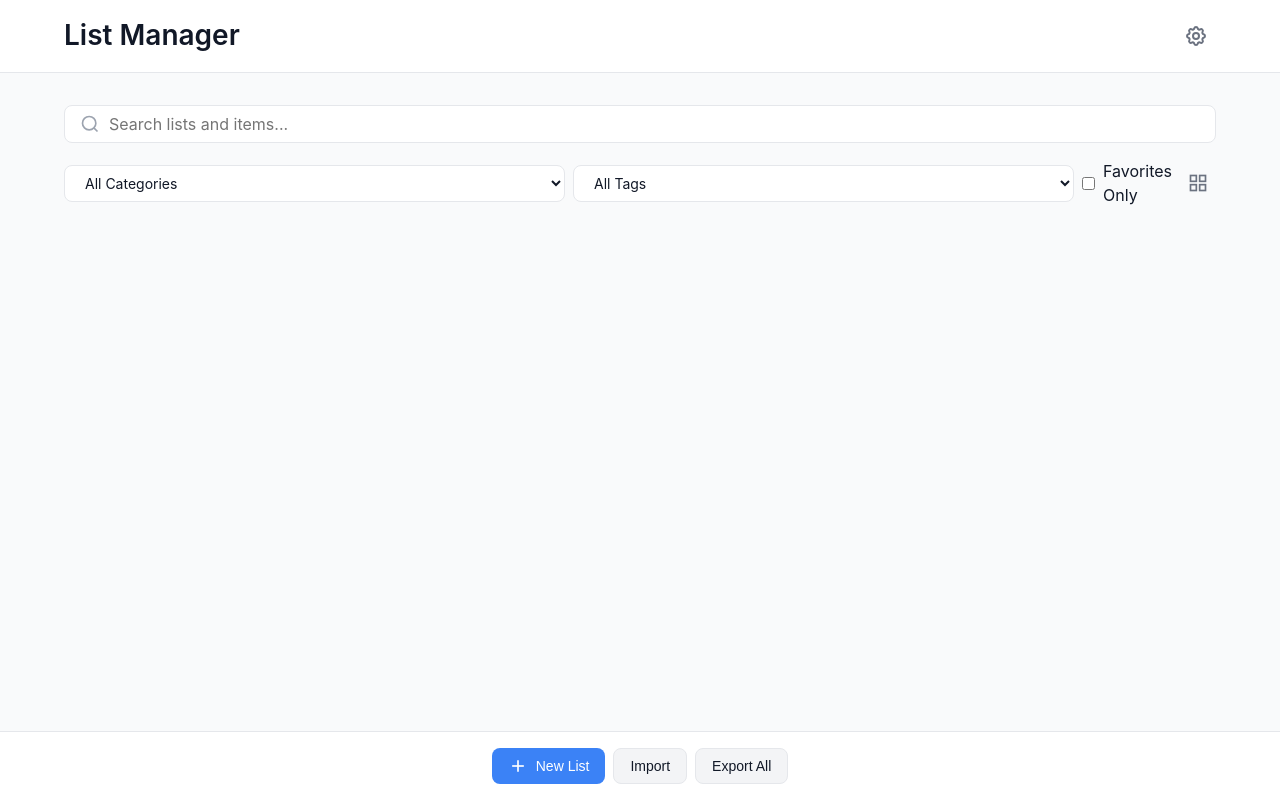
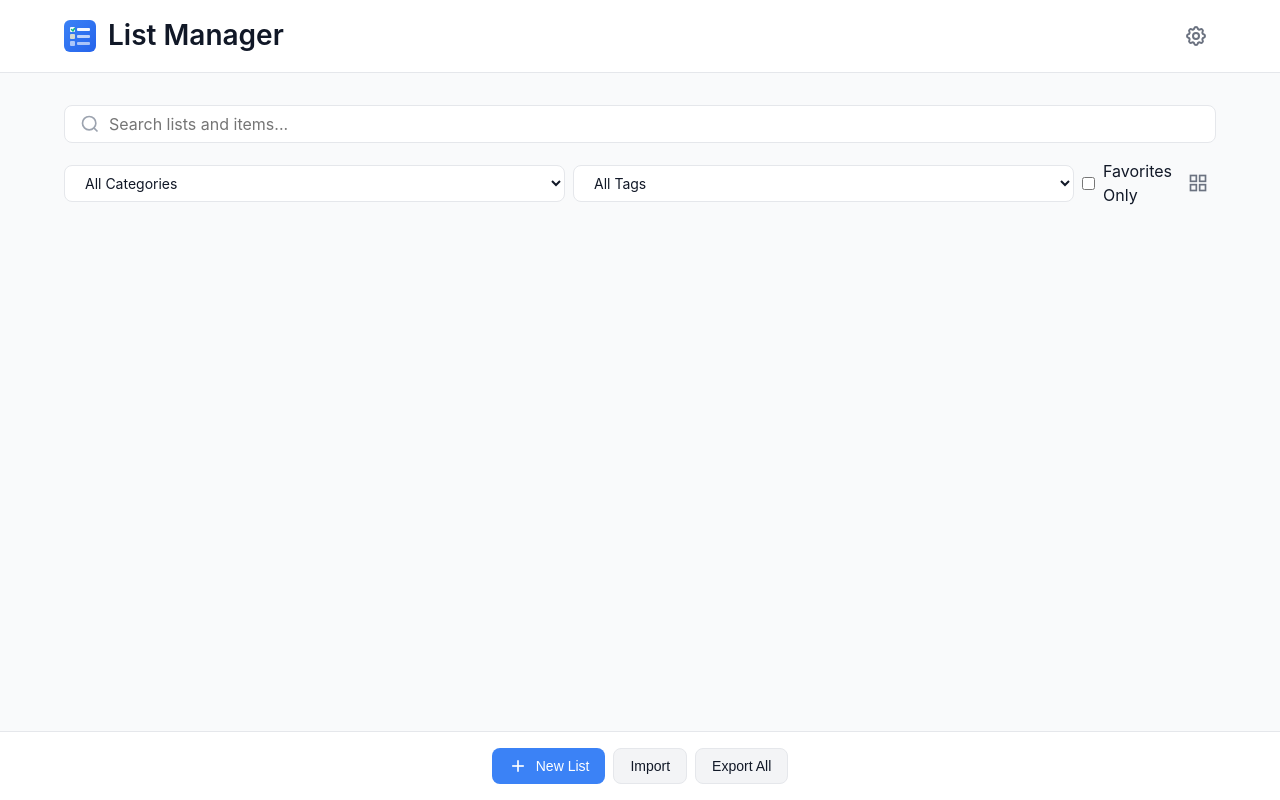
Before and after one commit to davettt/list-manager, a website: page index.html in a window 1280 px wide. Drawn offline with Linux system fonts and the light colour scheme; no server answers.

Commit message:
ui improvements

```diff
--- a/index.html
+++ b/index.html
@@ -9,6 +9,9 @@
         />
         <title>List Manager</title>
 
+        <!-- Favicon -->
+        <link rel="icon" type="image/svg+xml" href="favicon.svg" />
+
         <!-- Styles -->
         <link rel="stylesheet" href="styles/themes.css" />
         <link rel="stylesheet" href="styles/main.css" />
@@ -18,7 +21,10 @@
         <!-- Main Header -->
         <header class="app-header">
             <div class="container">
-                <h1 class="app-title">List Manager</h1>
+                <div class="app-title">
+                    <img src="logo.svg" alt="List Manager Logo" class="app-logo" />
+                    <h1>List Manager</h1>
+                </div>
                 <button id="settings-btn" class="icon-btn" aria-label="Settings">
                     <svg
                         width="24"
--- a/styles/main.css
+++ b/styles/main.css
@@ -101,6 +101,18 @@ a:hover {
 }
 
 .app-title {
+    display: flex;
+    align-items: center;
+    gap: 0.75rem;
+}
+
+.app-logo {
+    width: 32px;
+    height: 32px;
+    flex-shrink: 0;
+}
+
+.app-title h1 {
     font-size: 1.5rem;
     margin: 0;
     color: var(--color-text-primary);
@@ -268,7 +280,7 @@ a:hover {
         padding: 0 var(--spacing-lg);
     }
 
-    .app-title {
+    .app-title h1 {
         font-size: 1.75rem;
     }
 
```
Also changed, not shown: favicon.svg (added), logo.svg (added).
